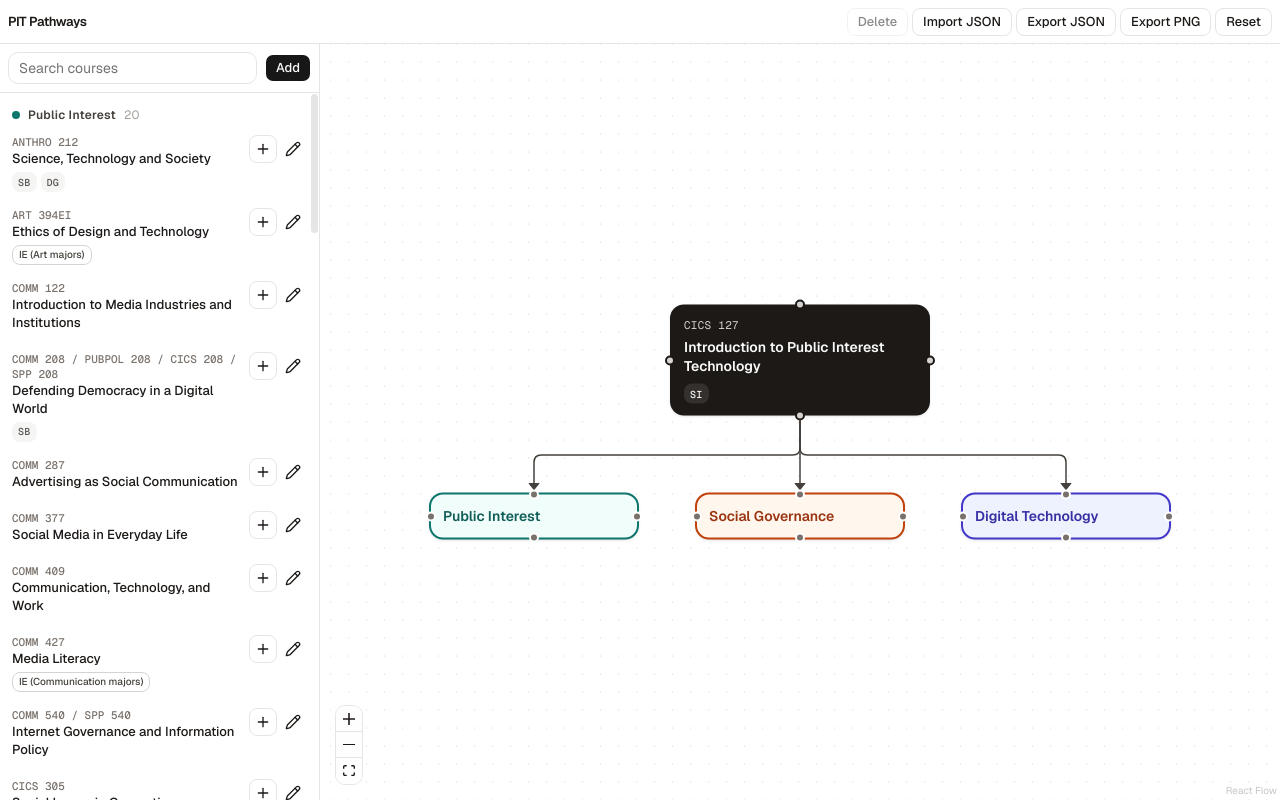
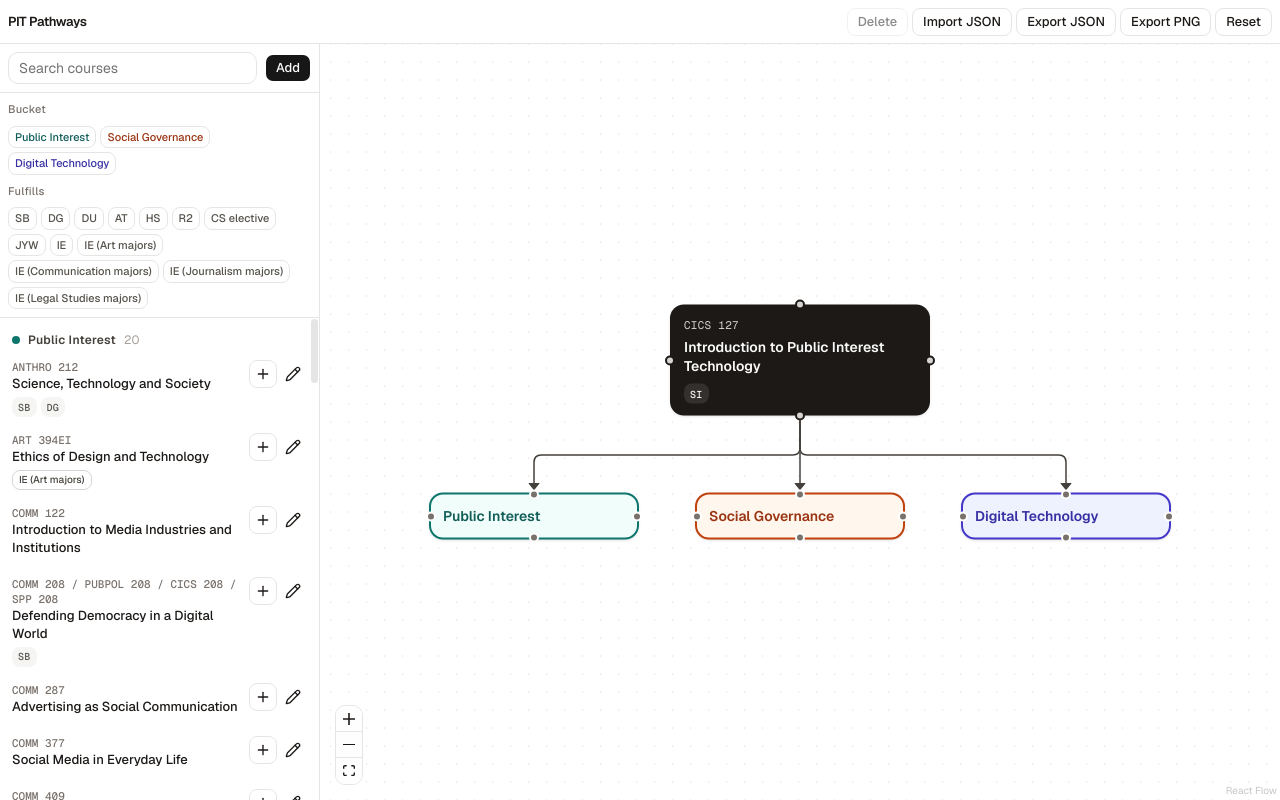
Before and after one commit to rbose21-05/PIT_PATHWAYS, a Next.js app: page / in a window 1280 px wide. Built offline with nearby package versions, Linux system fonts and the light colour scheme.

Commit message:
Add sidebar filters for bucket and requirements
Let the course list be narrowed by the buckets and requirements a course can fulfill, so a student can see the options that cover what they still need.

Co-authored-by: rudrapateldpsv <rudrapateldpsv@gmail.com>

```diff
--- a/components/pathway/course-sidebar.tsx
+++ b/components/pathway/course-sidebar.tsx
@@ -7,8 +7,37 @@ import { PathwayChips } from "@/components/pathway/chips";
 import { Button } from "@/components/ui/button";
 import { Input } from "@/components/ui/input";
 import { ScrollArea } from "@/components/ui/scroll-area";
-import { BUCKETS, type Course } from "@/lib/types";
+import { BUCKETS, GEN_ED_CODES, type Bucket, type Course } from "@/lib/types";
 import { COURSE_DRAG_TYPE, bucketMeta } from "@/lib/pathway";
+import { cn } from "@/lib/utils";
+
+const REQUIREMENT_ORDER = ["CS elective", "JYW", "IE"];
+
+function courseFulfills(course: Course, requirement: string) {
+  if ((GEN_ED_CODES as readonly string[]).includes(requirement)) {
+    return course.genEd.includes(requirement);
+  }
+  return course.requirements.includes(requirement);
+}
+
+function requirementOptions(courses: Course[]) {
+  const present = new Set<string>();
+  for (const course of courses) {
+    for (const code of course.genEd) present.add(code);
+    for (const label of course.requirements) present.add(label);
+  }
+  const genEd = GEN_ED_CODES.filter((code) => present.has(code));
+  const labels = [...present].filter((label) => !(GEN_ED_CODES as readonly string[]).includes(label));
+  labels.sort((a, b) => {
+    const aRank = REQUIREMENT_ORDER.indexOf(a);
+    const bRank = REQUIREMENT_ORDER.indexOf(b);
+    if (aRank !== -1 || bRank !== -1) {
+      return (aRank === -1 ? 99 : aRank) - (bRank === -1 ? 99 : bRank);
+    }
+    return a.localeCompare(b);
+  });
+  return [...genEd, ...labels];
+}
 
 export function CourseSidebar({
   courses,
@@ -22,13 +51,34 @@ export function CourseSidebar({
   onCreate: () => void;
 }) {
   const [query, setQuery] = useState("");
+  const [buckets, setBuckets] = useState<Bucket[]>([]);
+  const [requirements, setRequirements] = useState<string[]>([]);
   const normalized = query.trim().toLowerCase();
+  const fulfills = useMemo(() => requirementOptions(courses), [courses]);
+  const filtersOn = buckets.length > 0 || requirements.length > 0;
+
+  function toggleBucket(bucket: Bucket) {
+    setBuckets((current) =>
+      current.includes(bucket) ? current.filter((item) => item !== bucket) : [...current, bucket],
+    );
+  }
+
+  function toggleRequirement(requirement: string) {
+    setRequirements((current) =>
+      current.includes(requirement)
+        ? current.filter((item) => item !== requirement)
+        : [...current, requirement],
+    );
+  }
 
   const groups = useMemo(() => {
-    return BUCKETS.map((bucket) => ({
+    return BUCKETS.filter((bucket) => buckets.length === 0 || buckets.includes(bucket)).map((bucket) => ({
       bucket,
       courses: courses.filter((course) => {
         if (!course.buckets.includes(bucket)) return false;
+        if (requirements.length > 0 && !requirements.some((requirement) => courseFulfills(course, requirement))) {
+          return false;
+        }
         if (!normalized) return true;
         const haystack = [course.number, course.title, ...course.genEd, ...course.requirements]
           .join(" ")
@@ -36,7 +86,7 @@ export function CourseSidebar({
         return haystack.includes(normalized);
       }),
     })).filter((group) => group.courses.length > 0);
-  }, [courses, normalized]);
+  }, [buckets, courses, normalized, requirements]);
 
   return (
     <div className="flex h-full min-h-0 flex-col bg-white">
@@ -50,6 +100,67 @@ export function CourseSidebar({
         <Button type="button" size="sm" onClick={onCreate}>
           Add
         </Button>
+      </div>
+      <div className="flex flex-col gap-2 border-b border-stone-200 px-2 py-2">
+        <div className="flex items-center justify-between gap-2">
+          <p className="text-[11px] font-medium tracking-wide text-stone-500">Bucket</p>
+          {filtersOn ? (
+            <button
+              type="button"
+              className="text-[11px] font-medium text-stone-500 underline-offset-2 hover:underline"
+              onClick={() => {
+                setBuckets([]);
+                setRequirements([]);
+              }}
+            >
+              Clear
+            </button>
+          ) : null}
+        </div>
+        <div className="flex flex-wrap gap-1">
+          {BUCKETS.map((bucket) => {
+            const selected = buckets.includes(bucket);
+            const meta = bucketMeta[bucket];
+            return (
+              <button
+                key={bucket}
+                type="button"
+                aria-pressed={selected}
+                className="rounded-md border px-1.5 py-0.5 text-[11px] font-medium"
+                style={
+                  selected
+                    ? { background: meta.accent, borderColor: meta.accent, color: "white" }
+                    : { borderColor: "#e7e5e4", color: meta.ink }
+                }
+                onClick={() => toggleBucket(bucket)}
+              >
+                {bucket}
+              </button>
+            );
+          })}
+        </div>
+        <p className="text-[11px] font-medium tracking-wide text-stone-500">Fulfills</p>
+        <div className="flex flex-wrap gap-1">
+          {fulfills.map((requirement) => {
+            const selected = requirements.includes(requirement);
+            return (
+              <button
+                key={requirement}
+                type="button"
+                aria-pressed={selected}
+                className={cn(
+                  "rounded-md border px-1.5 py-0.5 text-[11px] font-medium",
+                  selected
+                    ? "border-stone-900 bg-stone-900 text-white"
+                    : "border-stone-200 bg-white text-stone-600",
+                )}
+                onClick={() => toggleRequirement(requirement)}
+              >
+                {requirement}
+              </button>
+            );
+          })}
+        </div>
       </div>
       <ScrollArea className="min-h-0 flex-1">
         <div className="flex flex-col gap-3 p-2 pb-4">
```
Also changed, not shown: 1 other file (tests, documents, lock files or other folders).
